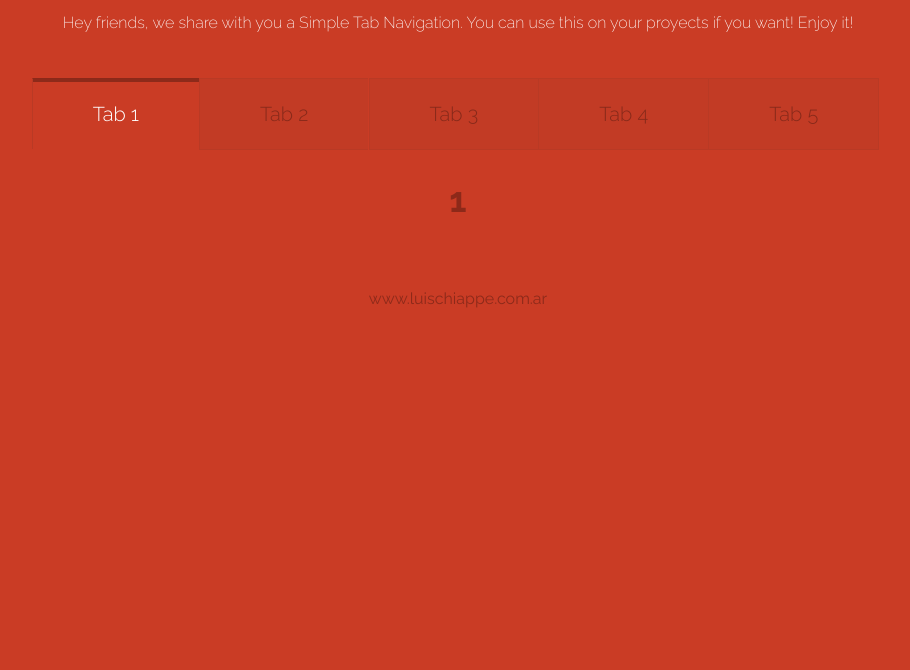
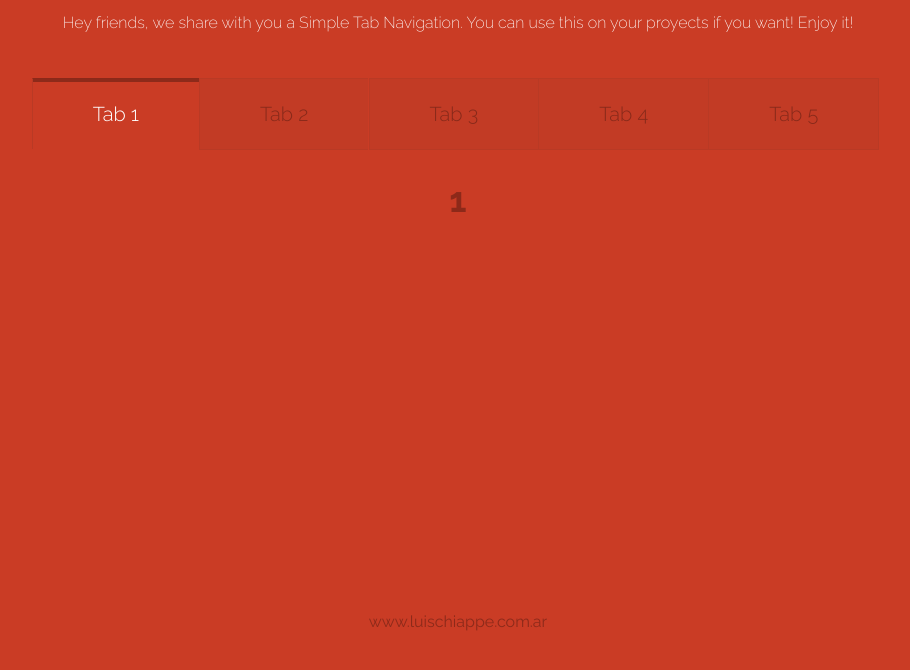
Before and after one commit to Luifi/Simple-Tab, a plain HTML site: page index.html in a window 1280 px wide. Shown: the part 128-798 px from the top of the page, without its empty margins (182-1092 px from the left). Drawn offline with nearby package versions, Linux system fonts and the light colour scheme.

Commit message:
update tabba

```diff
--- a/scss/main.scss
+++ b/scss/main.scss
@@ -1,4 +1,8 @@
 /* BASE */
+html {
+    position: relative;
+    min-height: 100%;
+}
 
 body {
     background: #CA3C25;
@@ -6,6 +10,7 @@ body {
     padding: 0;
     font-family: 'Raleway', sans-serif;
     color: #fff;
+    margin-bottom: 60px;
 }
 
 h1, h2, p, a {
@@ -110,12 +115,15 @@ nav {
 /* FOOTER */
 
 footer {
+    position: absolute;
+    bottom: 0;
+    width: 100%;
+    height: 60px;
 
     a {
         color: rgba(0,0,0,.3);
         text-decoration: none;
         display: block;
-        margin-top: 40px;
 
         &:hover {
             color: white;
```
Also changed, not shown: css/main.css.
